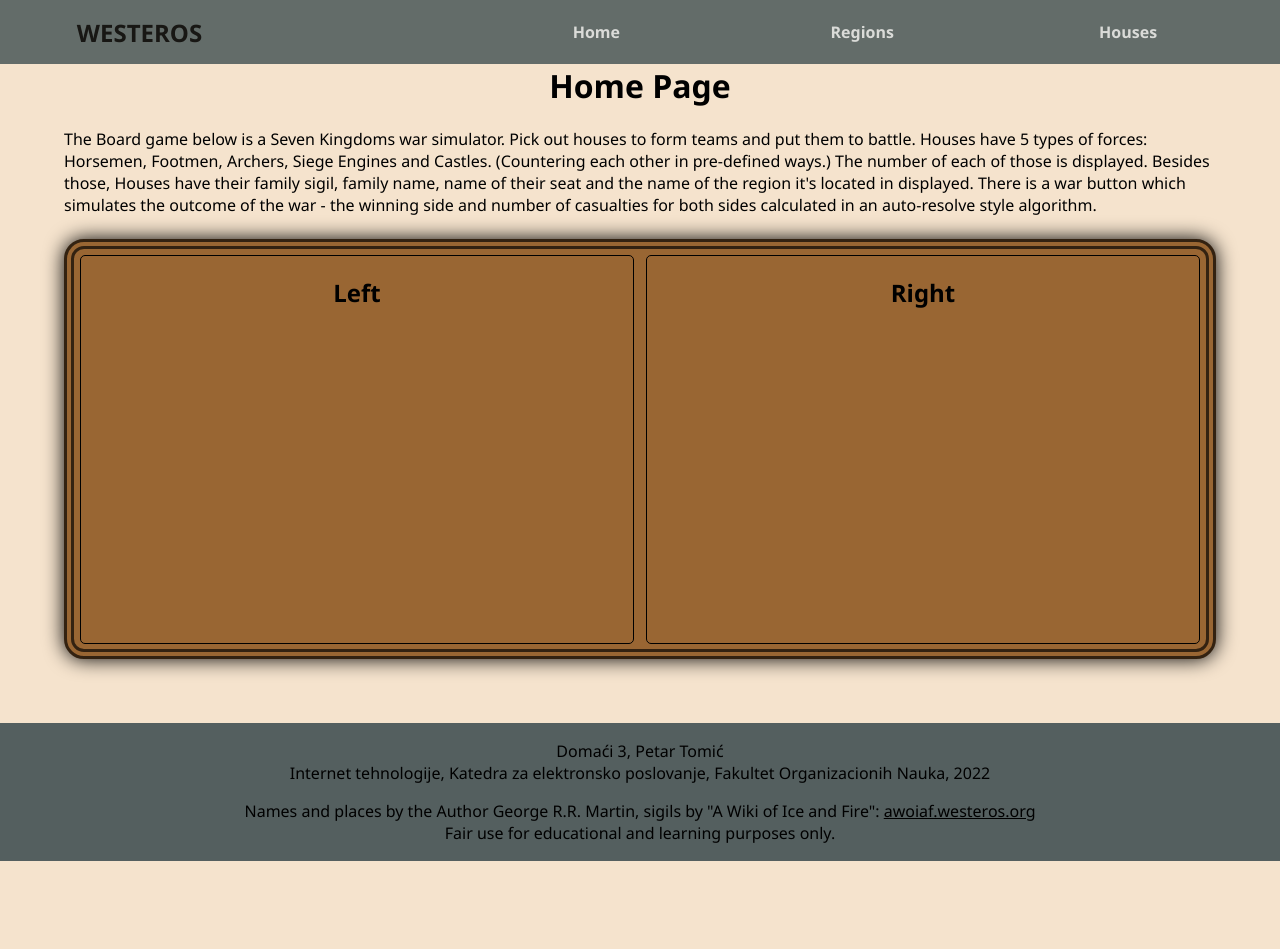
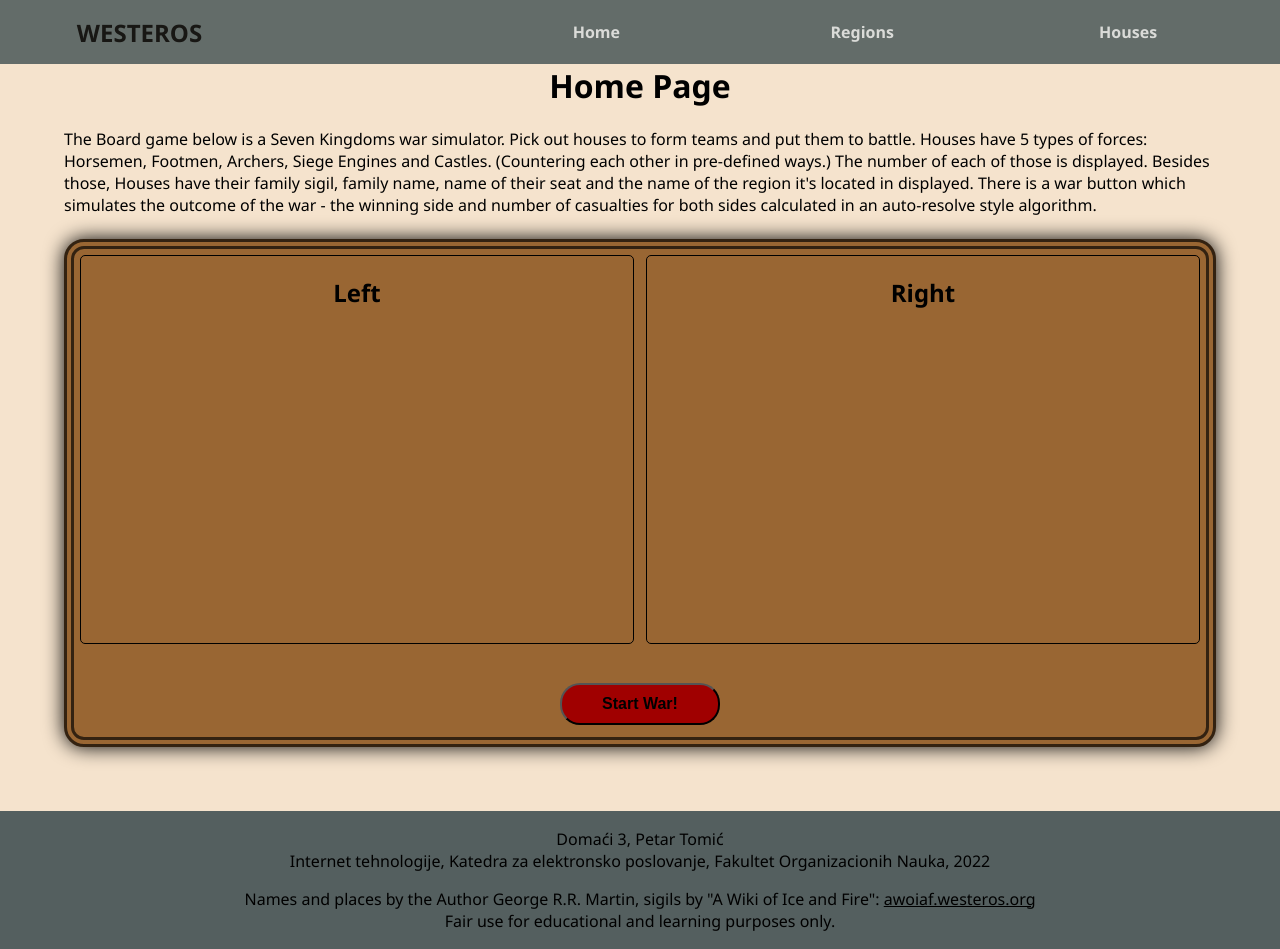
Before and after one commit to hulrog/domaci3, a React (Create React App) app: page / in a window 1280 px wide. Before the commit the page ends 861 px from the top, so only its background shows below. Built offline with nearby package versions, Linux system fonts and the light colour scheme.

Commit message:
prebrojavanje trupa, prikaz i logika igre

```diff
--- a/src/components/game/Board.js
+++ b/src/components/game/Board.js
@@ -1,9 +1,106 @@
 import classes from './Board.module.css';
+import Start from './Start';
+import House from './House';
+
 
 function Board(props){
+    var teamOne = props.teamOne;
+    var teamTwo = props.teamTwo;
+
+    var foot1 = 0;
+    var horse1 = 0;
+    var ranged1 = 0;
+    var siege1 = 0;
+    var castle1 = 0;
+
+    var strongestHouse1 = "Team Left";
+    var totalStrength1 = 0;
+    var maxStrength1 = 0;
+
+    teamOne.forEach(function (house, index) {
+        foot1 += house.foot;
+        horse1 += house.horse;
+        ranged1 += house.ranged;
+        siege1 += house.siege;
+        castle1 += house.castle;
+        totalStrength1 = house.foot + house.horse*5 + house.ranged*2 + house.siege*50 + house.castle*100;
+        if(totalStrength1 > maxStrength1){
+            maxStrength1 = totalStrength1;
+            strongestHouse1 = house.name;
+        }
+    });
+    var troopBreakdown1 = {
+        totalStrength: totalStrength1,
+        foot: foot1,
+        horse: horse1,
+        ranged: ranged1,
+        siege: siege1,
+        castle: castle1
+    }
+
+    var foot2 = 0;
+    var horse2 = 0;
+    var ranged2 = 0;
+    var siege2 = 0;
+    var castle2 = 0;
+
+    var strongestHouse2 = "Team Left";
+    var totalStrength2 = 0;
+    var maxStrength2 = 0;
+
+    teamTwo.forEach(function (house, index) {
+        foot2 += house.foot;
+        horse2 += house.horse;
+        ranged2 += house.ranged;
+        siege2 += house.siege;
+        castle2 += house.castle;
+        totalStrength2 = house.foot + house.horse*5 + house.ranged*2 + house.siege*50 + house.castle*100;
+        if(totalStrength2 > maxStrength2){
+            maxStrength2 = totalStrength2;
+            strongestHouse2 = house.name;
+        }
+    });
+    var troopBreakdown2 = {
+        totalStrength: totalStrength2,
+        foot: foot2,
+        horse: horse2,
+        ranged: ranged2,
+        siege: siege2,
+        castle: castle2
+    }
+
+
     return <div className={classes.frame}>
-        {props.children}
+        <div className={classes.upper}>
+            {props.children}
+        </div>
+        <div className={classes.lower}>
+            <div className={classes.forces}>
+                <House
+                name = {strongestHouse1}
+                seat= "and Allies"
+                horse = {horse1}
+                foot = {foot1}
+                ranged = {ranged1}
+                siege = {siege1}
+                castle = {castle1}
+                isTeam = {true}
+                />
+                <Start teamOne = {troopBreakdown1} teamTwo = {troopBreakdown2}/>
+                 <House
+                name = {strongestHouse2}
+                seat= "and Allies"
+                horse = {horse2}
+                foot = {foot2}
+                ranged = {ranged2}
+                siege = {siege2}
+                castle = {castle2}
+                isTeam = {true}
+                />
+            </div>
+        </div>
     </div>
+
 }
 
 export default Board;
--- a/src/components/game/Board.module.css
+++ b/src/components/game/Board.module.css
@@ -5,6 +5,28 @@
     box-shadow: 0px 0px 20px black;
     margin-top: 2%;
     display: flex;
+    flex-direction: column;
+    min-height: 400px;
+}
+
+.upper {
+    display: flex;
     flex-direction: row;
     min-height: 400px;
 }
+
+.lower {
+    display: flex;
+    flex-direction: column;
+}
+
+.forces {
+    margin-top: 2%;
+    display: flex;
+    flex-direction: row;
+    justify-content: space-evenly;
+}
+
+.forces li {
+    list-style: none;
+}
--- a/src/components/game/House.js
+++ b/src/components/game/House.js
@@ -10,6 +10,11 @@ function House(props) {
 
     const houseIsTeamOne = teamsCtx.houseIsTeamOne(props.id);
     const houseIsTeamTwo = teamsCtx.houseIsTeamTwo(props.id);
+
+    var isTeam = props.isTeam;
+    var totalStrength = props.foot + props.horse*5 + props.ranged*2 + props.siege*50 + props.castle*100;
+    console.log("Total:" + totalStrength);
+
 
     function toggleTeamOneStatusHandler(){
         if(houseIsTeamOne){
@@ -47,7 +52,7 @@ function House(props) {
     }
 
      return(
-    <li>
+    <li style={{display: (totalStrength===0) ? 'none' : 'block' }}>
         <Card>
             <div className = {classes.left}>
                 <div className = {classes.image}>
@@ -85,11 +90,11 @@ function House(props) {
             </tbody>
             </table>
             <div className = {classes.buttonColumn}>
-                <button onClick = {toggleTeamOneStatusHandler} disabled = {houseIsTeamTwo}>
+                <button onClick = {toggleTeamOneStatusHandler} disabled = {houseIsTeamTwo} style={{display: isTeam ? 'none' : 'block' }}>
                     {houseIsTeamOne ? "None" : "Team One"}
                 </button>
-                <button onClick = {toggleTeamTwoStatusHandler} disabled = {houseIsTeamOne}>
-                    {houseIsTeamTwo ? "None" : "Team Two"}
+                <button onClick = {toggleTeamTwoStatusHandler} disabled = {houseIsTeamOne} style={{display: isTeam ? 'none' : 'block' }}>
+                    {(houseIsTeamTwo || isTeam) ? "None" : "Team Two"}
                 </button>
             </div>
         </Card>
--- /dev/null
+++ b/src/components/game/Start.js
@@ -0,0 +1,46 @@
+import classes from './Start.module.css';
+
+function Start(props){
+
+    var teamOne = props.teamOne;
+    var teamTwo = props.teamTwo;
+    function war() {
+        console.log(teamOne);
+        console.log(teamTwo);
+
+        var power1 = teamOne.totalStrength;
+        var power2 = teamTwo.totalStrength;
+        var winner = 0;
+
+        if(power1 === 0 || power2 === 0) return;
+
+        console.log(power1);
+        console.log(power2);
+
+        // horse counters ranged
+        if (teamOne.horse>teamTwo.ranged) {
+            power1 *= 1.3;
+        } else if(teamTwo.horse>teamOne.ranged) {
+            power2 *= 1.3;
+        }
+
+        // siege counters castle
+        if (teamOne.siege>teamTwo.castle) {
+            power1 *= 1.5;
+        } else if(teamTwo.siege>teamTwo.castle) {
+            power2 *= 1.5;
+        }
+
+        console.log(power1);
+        console.log(power2);
+
+        winner = (power1>power2) ? 1 : 2
+        console.log("Winner:"+winner);
+    }
+
+    return <div className={classes.buttonRow}>
+        <button className={classes.startBtn} onClick = {war}>Start War!</button>
+    </div>
+}
+
+export default Start;
--- /dev/null
+++ b/src/components/game/Start.module.css
@@ -0,0 +1,21 @@
+.buttonRow{
+    display: flex;
+    justify-content: space-evenly;
+    align-items: center;
+    padding: 1%;
+}
+
+.startBtn{
+    background-color: rgb(160, 0, 0);
+    padding: 10px;
+    font-weight: 800;
+    font-size: 16px;
+    border-radius: 20px;
+    width: 10em;
+    cursor:pointer;
+    align-items: center;
+
+}
+.startBtn:hover{
+    background-color: rgb(201, 2, 2);
+}
--- a/src/pages/Home.js
+++ b/src/pages/Home.js
@@ -22,7 +22,7 @@ function HomePage() {
       of the war - the winning side and  number of casualties for both
       sides calculated in an auto-resolve style algorithm.
     </p>
-    <Board>
+    <Board teamOne = {teamsCtx.teamOne} teamTwo = {teamsCtx.teamTwo}>
       <Team side = "Left" houses = {teamsCtx.teamOne} />
       <Team side = "Right" houses = {teamsCtx.teamTwo} />
     </Board>
--- a/src/pages/Houses.js
+++ b/src/pages/Houses.js
@@ -6,10 +6,10 @@ const houses = [
     name: "Targaryen",
     region: "The Crownlands",
     seat: "King's Landing",
-    horse: 1000,
-    foot: 5000,
-    ranged: 1000,
-    siege: 10,
+    horse: 2000,
+    foot: 6000,
+    ranged: 2000,
+    siege: 20,
     castle: 5
   },
   {
```
